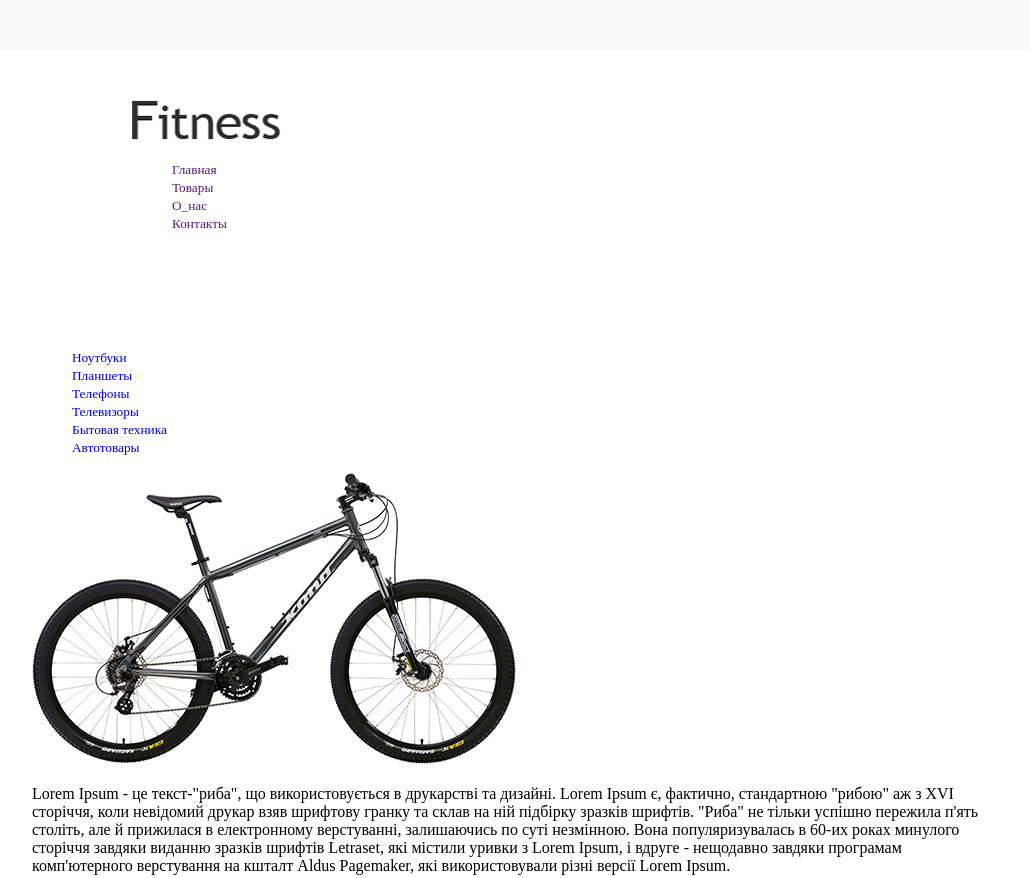
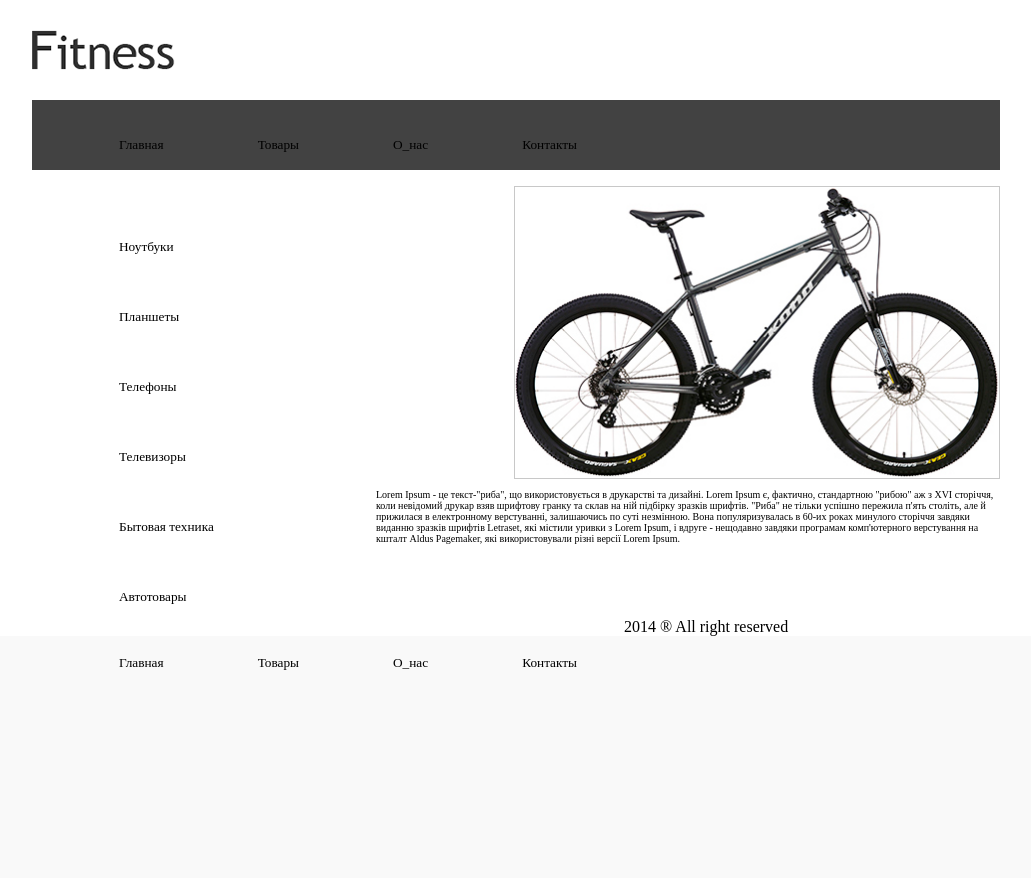
Before and after one commit to Marusya1/Homework_repository, a plain HTML site: page Home_2/index.html in a window 1280 px wide. Shown: the top 878 px of the page, without its empty margins (124-1155 px from the left). After the commit the page ends 800 px from the top, so only its background shows below. Drawn offline with Linux system fonts and the light colour scheme.

Commit message:
added a homework

```diff
--- a/Home_2/index.html
+++ b/Home_2/index.html
@@ -10,19 +10,17 @@
 
 	<div class="header">
 
-		<div class="logo">
-			<a href="/"> <img src="images/logo.png" width="150" height="40" title="logo Fitness" alt="logo Fitness"> </a>
-		</div>
-
+		<a href="/" class="logo"> <img src="images/logo.png" title="logo Fitness" alt="logo Fitness"> </a>
 		<ul class="menu">
 			<li><a href="">Главная</a></li>
-			<li><a href="">Товары</a></li>
+			<li class="active"><a href="">Товары</a></li>
 			<li><a href="">О_нас</a></li>
 			<li><a href="">Контакты</a></li>
 		</ul>
 	</div>
 
-		<div class="left-menu">
+	<div class="conteiner">
+		<div class="sidebar">
 			<ul>
 				<li><a href="#">Ноутбуки</a></li>
 				<li><a href="#">Планшеты</a></li>
@@ -34,13 +32,13 @@
 		</div>
 
 		<div class="content">
-			<img src="images/bike.png" width"482" height"292" title="bike" alt="bike">
+			<img src="images/bike.png" class="frame" title="bike" alt="bike">
 			<p>
 				Lorem Ipsum - це текст-"риба", що використовується в друкарстві та дизайні. Lorem Ipsum є, фактично, стандартною "рибою" аж з XVI сторіччя, коли невідомий друкар взяв шрифтову гранку та склав на ній підбірку зразків шрифтів. "Риба" не тільки успішно пережила п'ять століть, але й прижилася в електронному верстуванні, залишаючись по суті незмінною. Вона популяризувалась в 60-их роках минулого сторіччя завдяки виданню зразків шрифтів Letraset, які містили уривки з Lorem Ipsum, і вдруге - нещодавно завдяки програмам комп'ютерного верстування на кшталт Aldus Pagemaker, які використовували різні версії Lorem Ipsum.
 
 			</p>
-
 		</div>
+	</div>
 
 		<div class="footer">
 			<ul>
@@ -55,8 +53,6 @@
 		</div>
 
 
-
-
 </div>
 
 </body>
--- a/Home_2/style.css
+++ b/Home_2/style.css
@@ -17,22 +17,74 @@ body {
     padding-left: 46px;;
     background-color: #fff;;
 }
-.header {
+/*.header {
 	margin: 50px;
 	padding: 50px;
 }
-img .logo{
-	width: 140px;
-	height: 50px;
-	padding: 50px 0;
-}
+*/
+.logo img{
+	/*width: 140px;
+	height: 50px;*/
+	padding: 10px 0;
+		}
+
  a{
  	display: inline-block;
  	text-decoration: none;
  	font-size: 13.3px;
- }
+ 	color: black;
+ 	padding-top: 20px
+}
 
-ul {
+li {
+	float: left;
 	list-style: none;
+	padding: 15px 45px;
+	margin: 2px;
+
+	/*border: 1px solid #c8c8c8;*/
 
 }
+.menu {
+	position: relative;
+	overflow: hidden;
+	background: #424242;
+	color: #fff;
+
+
+
+}
+
+.sidebar{
+	float: left;
+	width: 236px;
+	height: 238px;
+
+
+}
+
+.content img{
+	float: right;
+	width: 484px;
+	height: 291px;
+}
+.frame{
+	display: block;
+	margin: 0 auto;
+	border: 1px solid #c8c8c8;
+	text-align: center;
+	/*width: 680px;
+	height: 400px;*/
+	max-width: 100%;
+}
+.content p{
+	float: right;
+	width: 624px;
+	height: 119px;
+	font-size: 10px;
+	font-family: "Myriad Pro";
+}
+
+.footer {
+	clear: both;
+}
```
Also changed, not shown: Home_1/index.html (+5 -8 lines), Home_1/style.css (+9 -6 lines).
